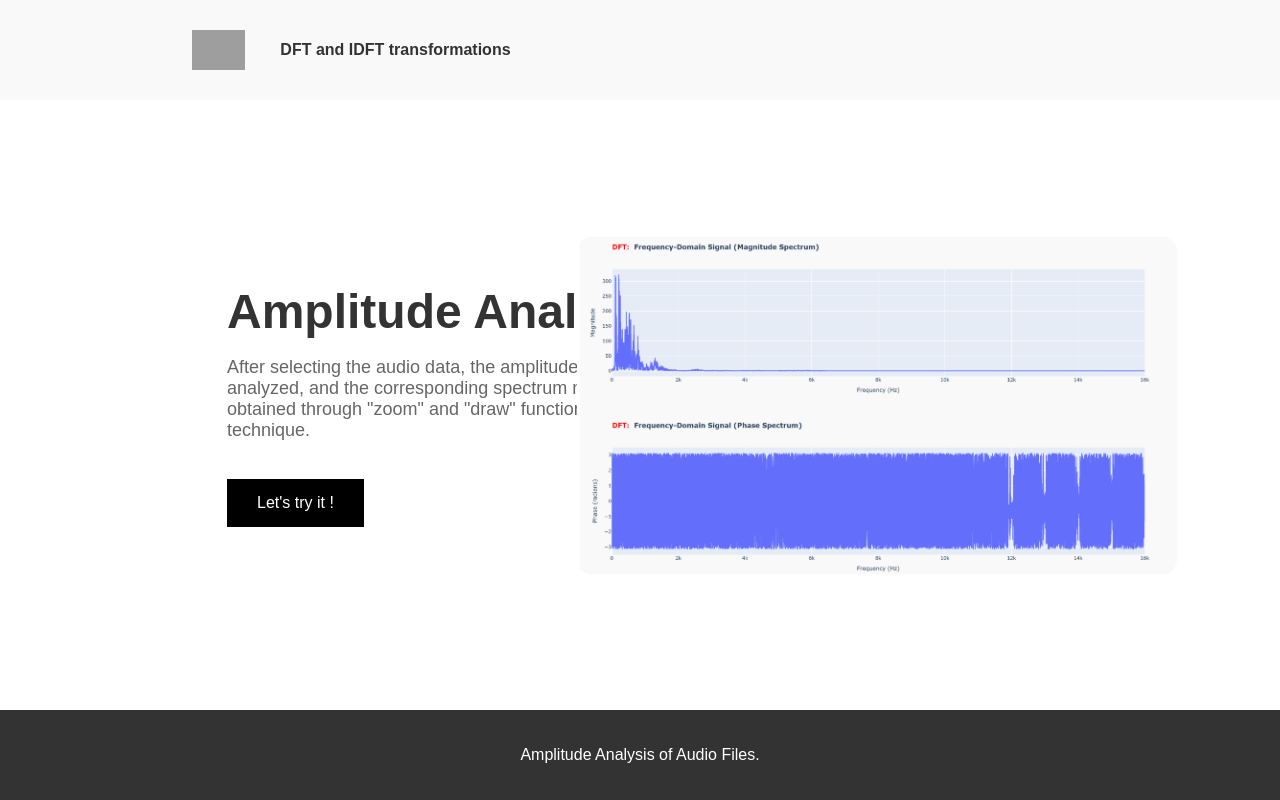
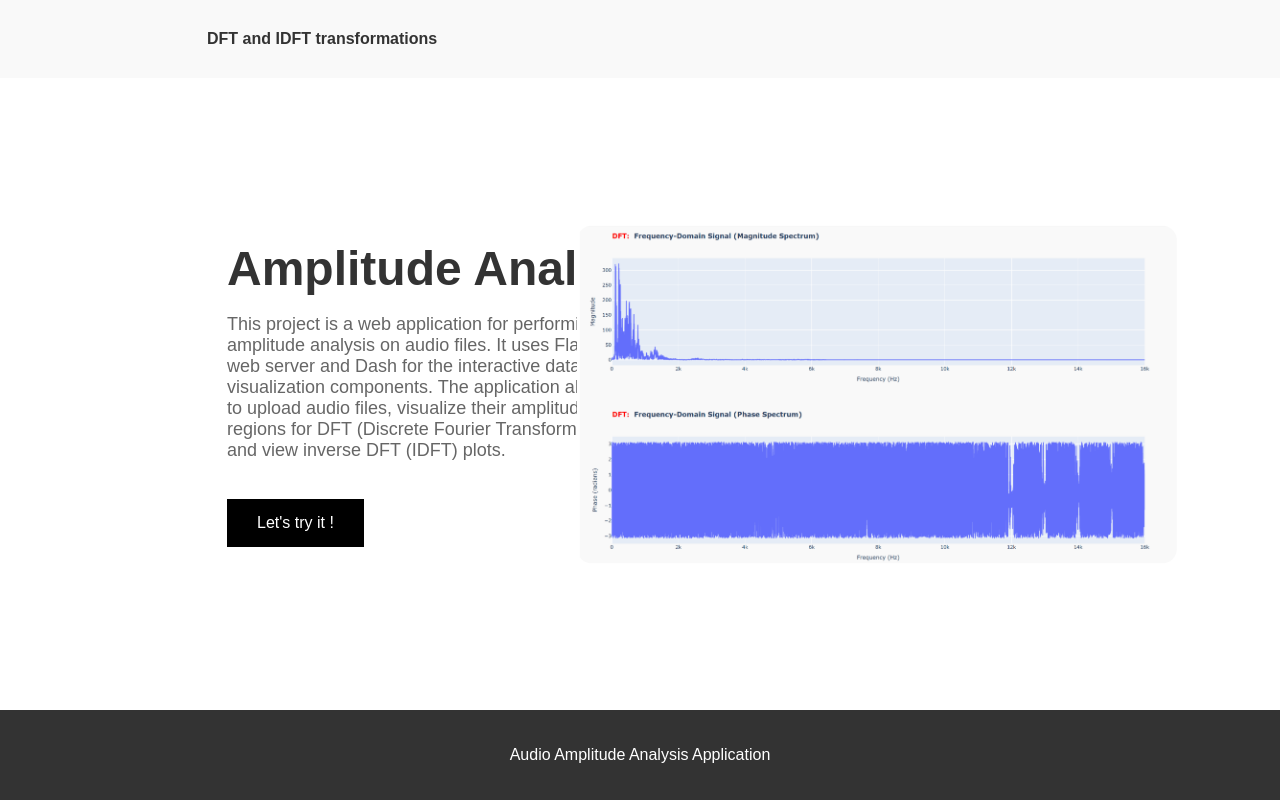
Before and after one commit to kingback156/Amplitude-Analysis, a Flask app: page / in a window 1280 px wide. Run offline with Flask 3, Linux system fonts and the light colour scheme; grey boxes are pictures that could not be loaded.

Commit message:
Update index.html

```diff
--- a/templates/index.html
+++ b/templates/index.html
@@ -10,7 +10,6 @@
 
 <div class="wrapper">
     <header>
-        <img src="static/image/showcase.jpg" alt="Logo">
         <nav>
             <a href="#contact" class="contact-button">DFT and IDFT transformations</a>
         </nav>
@@ -19,14 +18,14 @@
     <main class="hero">
         <div class="hero-text">
             <h1>Amplitude Analysis</h1>
-            <p>After selecting the audio data, the amplitude map is analyzed, and the corresponding spectrum map is obtained through "zoom" and "draw" functions and FFT technique.</p>
+            <p>This project is a web application for performing amplitude analysis on audio files. It uses Flask as the web server and Dash for the interactive data visualization components. The application allows users to upload audio files, visualize their amplitude, select regions for DFT (Discrete Fourier Transform) analysis, and view inverse DFT (IDFT) plots.</p>
             <a href="/analyse.html"><button>Let's try it !</button></a>
         </div>
         <img src="static/image/right.png" alt="Person" style="width: 100%; height: auto; margin-right: 13%; scale: 150%;">
     </main>
 
     <footer>
-        <p>Amplitude Analysis of Audio Files.</p>
+        <p>Audio Amplitude Analysis Application</p>
     </footer>
 </div>
 
```
